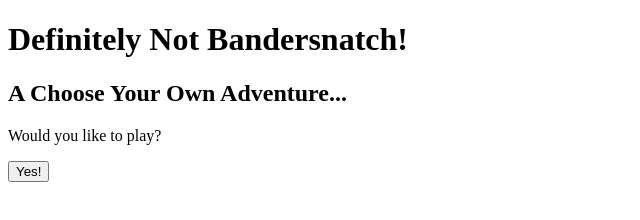
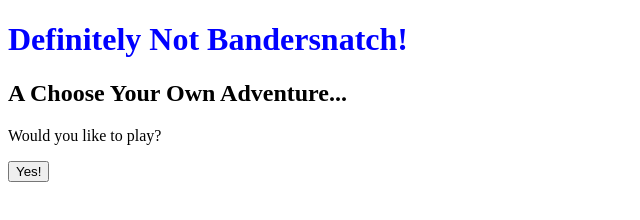
Before and after one commit to RWNoel09/webdatafun, a plain HTML site: page interactive/index.html in a window 1280 px wide. Shown: the whole page, without its empty margins (0-640 px from the left). Drawn offline with Linux system fonts and the light colour scheme.

Commit message:
Update index.html

```diff
--- a/interactive/index.html
+++ b/interactive/index.html
@@ -5,7 +5,7 @@
     <title>Definitely Not Bandersnatch: Choose Your Own Adventure!</title>
   </head>
   <body>
-    <h1>Definitely Not Bandersnatch!</h1>
+    <h1 style="color:blue;">Definitely Not Bandersnatch!</h1>
     <h2>A Choose Your Own Adventure...</h2>
     <p>Would you like to play?</p>
     <button id = "firstbutton">Yes!</button>
```
